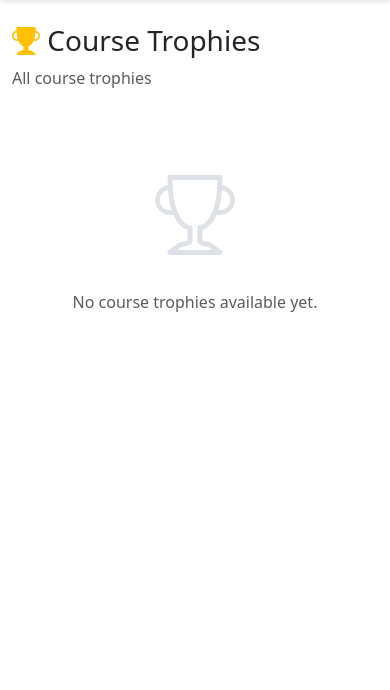
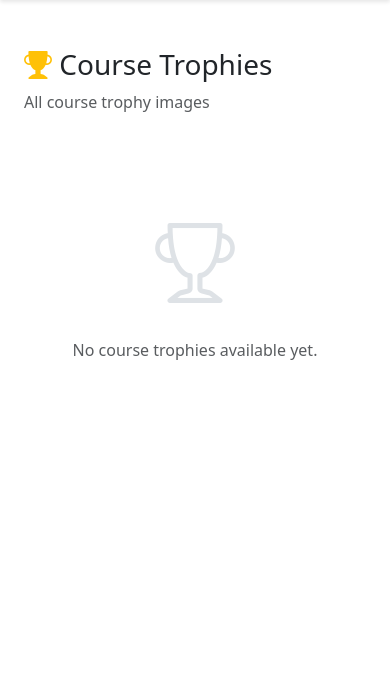
Before and after one commit to RackAttack86/Mini-Golf-Leaderboard, a Flask app: page /trophies in a window 390 px wide. Shown: the part 56-746 px from the top of the page. Run offline with Flask 3, Linux system fonts and the light colour scheme; some libraries are stand-ins or nearby versions.

Commit message:
Completely rewrite trophies page from scratch
Clean, simple implementation:
- Standard Bootstrap grid (col-12, col-sm-6, col-md-4, col-lg-3)
- Fixed 250px height containers for uniform trophy display
- Simple flexbox card layout with height: 100%
- Proper mb-4 spacing on each column
- Clean, minimal CSS without complex positioning

Layout: 1 mobile, 2 small, 3 medium, 4 large screens
Should eliminate all overlapping issues

🤖 Generated with [Claude Code](https://claude.com/claude-code)

Co-Authored-By: Claude Sonnet 4.5 <noreply@anthropic.com>

```diff
--- a/templates/trophies.html
+++ b/templates/trophies.html
@@ -3,24 +3,27 @@
 {% block title %}Course Trophies - {{ app_name }}{% endblock %}
 
 {% block content %}
+<div class="container-fluid py-4">
     <div class="row mb-4">
         <div class="col-12">
             <h1><i class="bi bi-trophy-fill text-warning"></i> Course Trophies</h1>
-        <p class="text-muted">All course trophies</p>
+            <p class="text-muted">All course trophy images</p>
         </div>
     </div>
 
-<div class="row row-cols-1 row-cols-sm-2 row-cols-md-3 row-cols-lg-4 g-4">
+    <div class="row">
         {% for trophy in course_trophies %}
         {% if trophy.has_trophy %}
-    <div class="col mb-4">
-        <div class="text-center trophy-card">
-            <div class="trophy-image-container mb-3">
+        <div class="col-12 col-sm-6 col-md-4 col-lg-3 mb-4">
+            <div class="trophy-display-card">
+                <div class="trophy-img-wrapper">
                     <img src="{{ url_for('static', filename='uploads/trophies/' ~ trophy.trophy_filename) }}"
                          alt="{{ trophy.course_name }} Trophy"
-                     class="trophy-image">
+                         class="trophy-img">
                 </div>
-            <h6 class="trophy-course-name">{{ trophy.course_name | format_course_name | safe }}</h6>
+                <div class="trophy-title">
+                    {{ trophy.course_name | format_course_name | safe }}
+                </div>
             </div>
         </div>
         {% endif %}
```
Also changed, not shown: other parts of templates/trophies.html (+19 -15 lines). Lines whose indentation alone changed are shown as unchanged.
